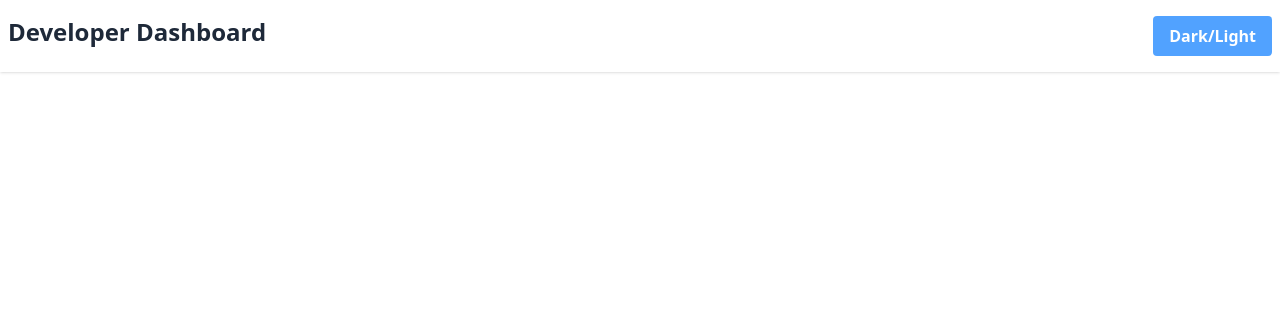
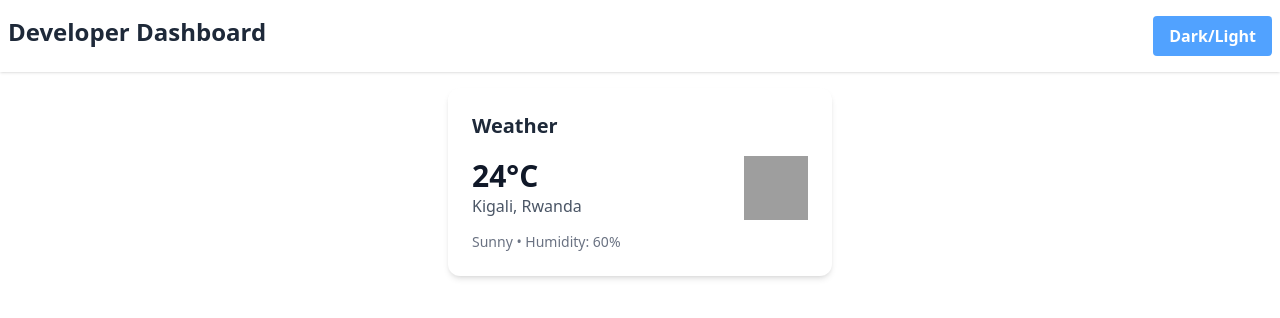
Before and after one commit to Isingizwe12/Developer_dashboard, a React (Vite) app: page / in a window 1280 px wide. Shown: the top 318 px of the page. Built offline with nearby package versions, Linux system fonts and the light colour scheme; grey boxes are pictures that could not be loaded.

Commit message:
created weather card

```diff
--- a/src/App.jsx
+++ b/src/App.jsx
@@ -1,11 +1,13 @@
 
 import './App.css'
 import Navbar from './components/Navbar'
+import WeatherCard from './components/WeatherCard'
 function App() {
 
   return (
     <>
      <Navbar/>
+     <WeatherCard/>
     </>
   )
 }
--- /dev/null
+++ b/src/components/WeatherCard.jsx
@@ -0,0 +1,33 @@
+
+import React from "react";
+
+function WeatherCard() {
+  return (
+    <div className="bg-white shadow-md rounded-xl p-6 mx-auto my-4 w-full max-w-sm">
+      <h2 className="text-xl font-semibold text-gray-800 mb-4">
+        Weather
+      </h2>
+
+      <div className="flex items-center justify-between">
+        <div>
+          <h3 className="text-3xl font-bold text-gray-900">
+            24°C
+          </h3>
+          <p className="text-gray-600">Kigali, Rwanda</p>
+        </div>
+
+        <img
+          src="https://cdn-icons-png.flaticon.com/512/1163/1163661.png"
+          alt="weather icon"
+          className="w-16 h-16"
+        />
+      </div>
+
+      <p className="text-gray-500 mt-3 text-sm">
+        Sunny • Humidity: 60%
+      </p>
+    </div>
+  );
+}
+
+export default WeatherCard;
```
